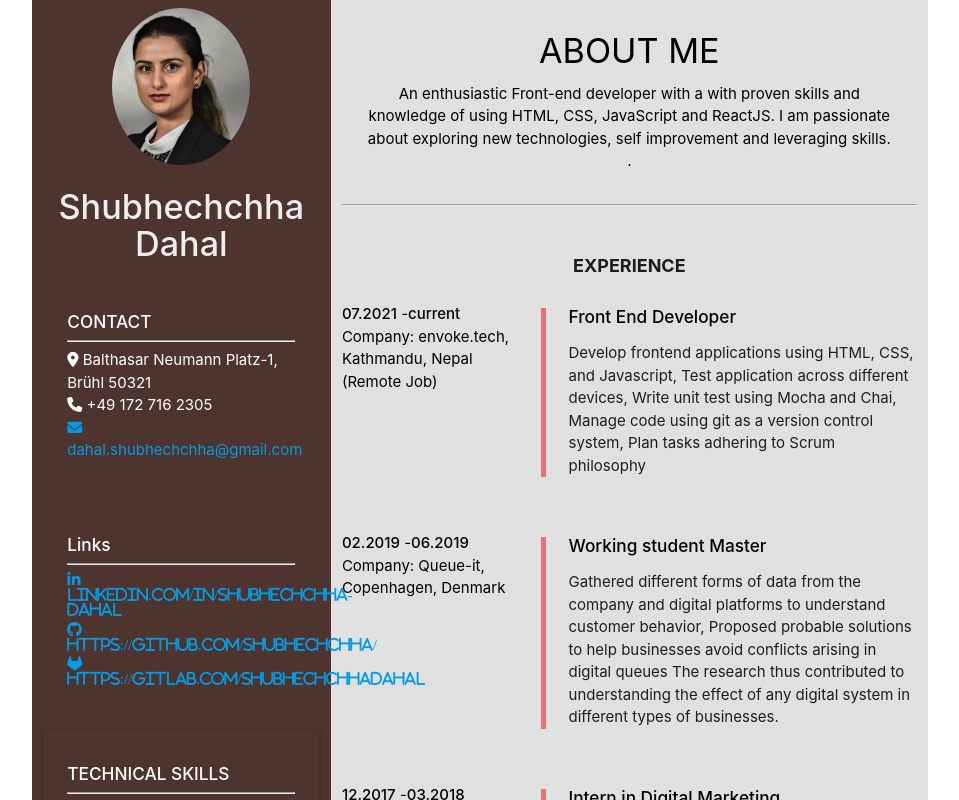
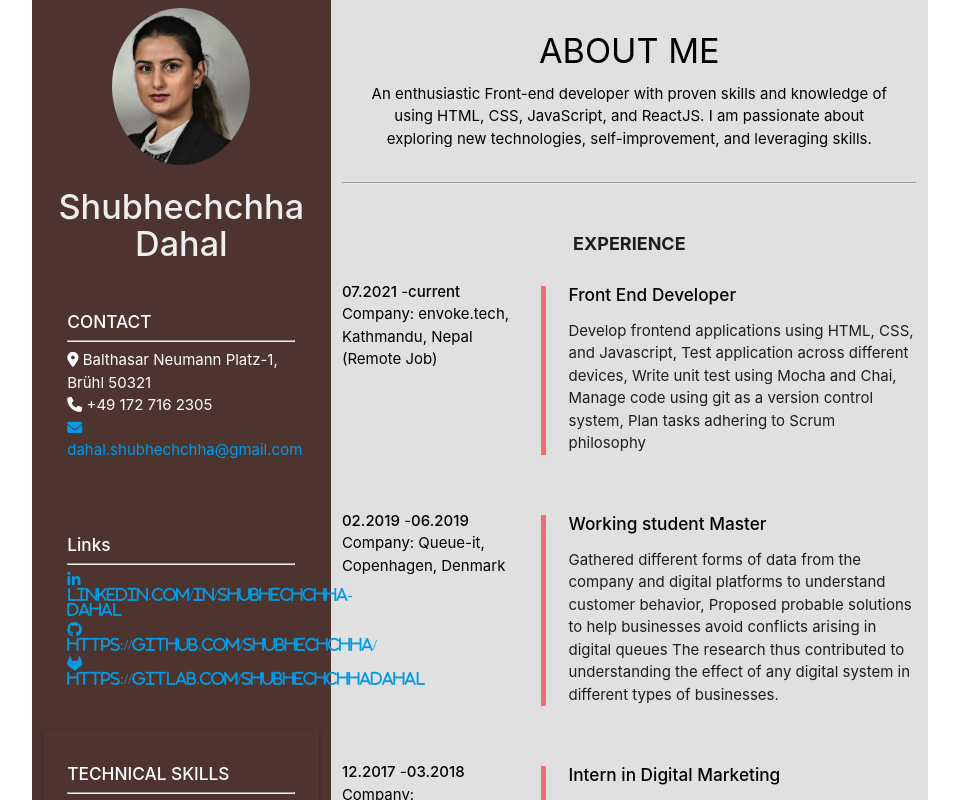
Before and after one commit to Shubhechchha/cv, a React (Create React App) app: page / in a window 1280 px wide. Shown: the top 800 px of the page, without its empty margins (160-1119 px from the left). Built offline with nearby package versions, Linux system fonts and the light colour scheme.

Commit message:
grammatical error fixes

```diff
--- a/src/components/About.js
+++ b/src/components/About.js
@@ -11,8 +11,8 @@ const About = () => {
           ABOUT ME
 
         </h4>
-        <p className='black-text'>  An enthusiastic Front-end developer with a with proven skills and knowledge of using HTML, CSS, JavaScript and ReactJS.
-        I am passionate about exploring new technologies, self improvement and leveraging skills. .</p>
+        <p className='black-text'>  An enthusiastic Front-end developer with proven skills and knowledge of using HTML, CSS, JavaScript, and ReactJS.
+        I am passionate about exploring new technologies, self-improvement, and leveraging skills. </p>
        </div>
        <hr />
     </div>
```
